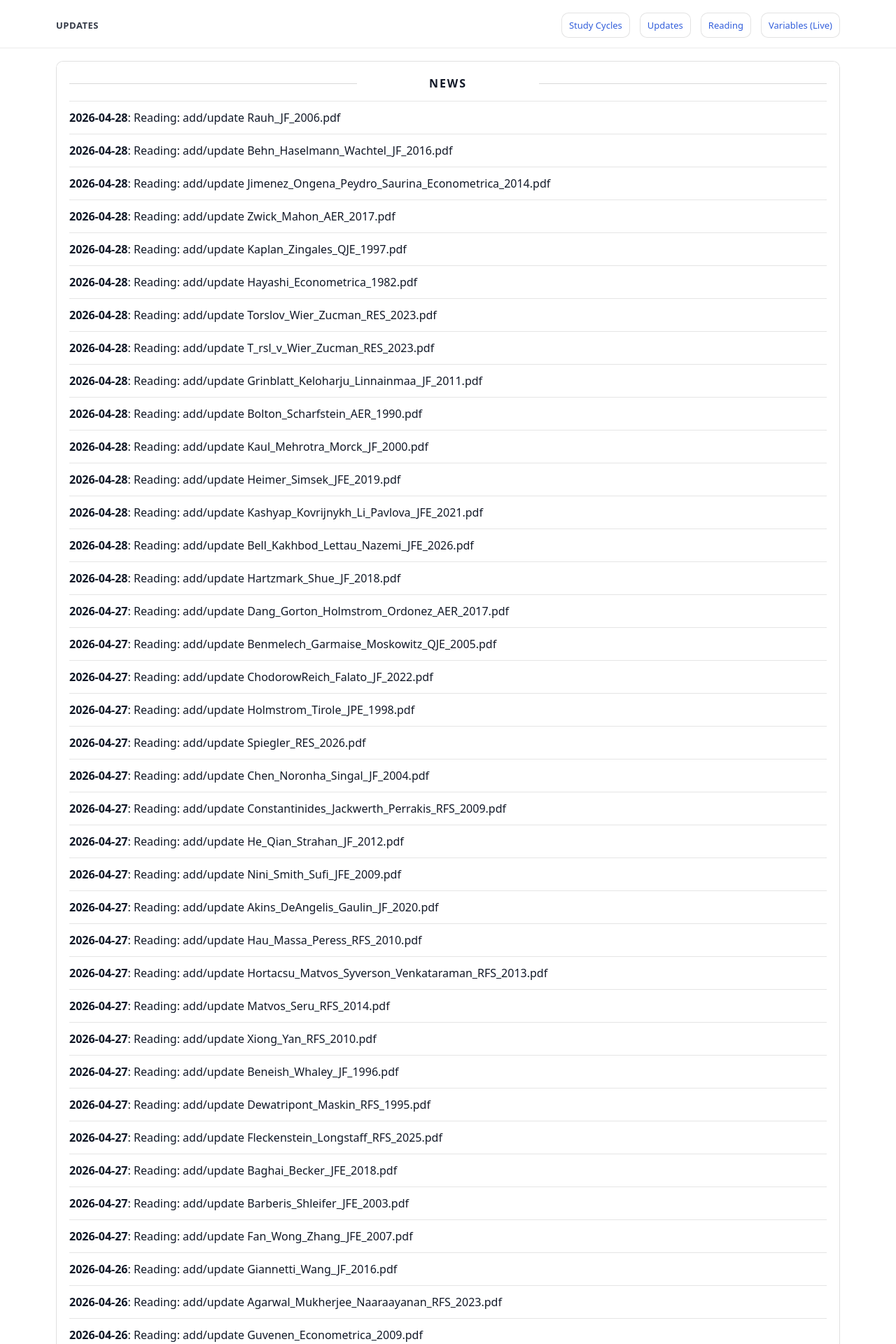
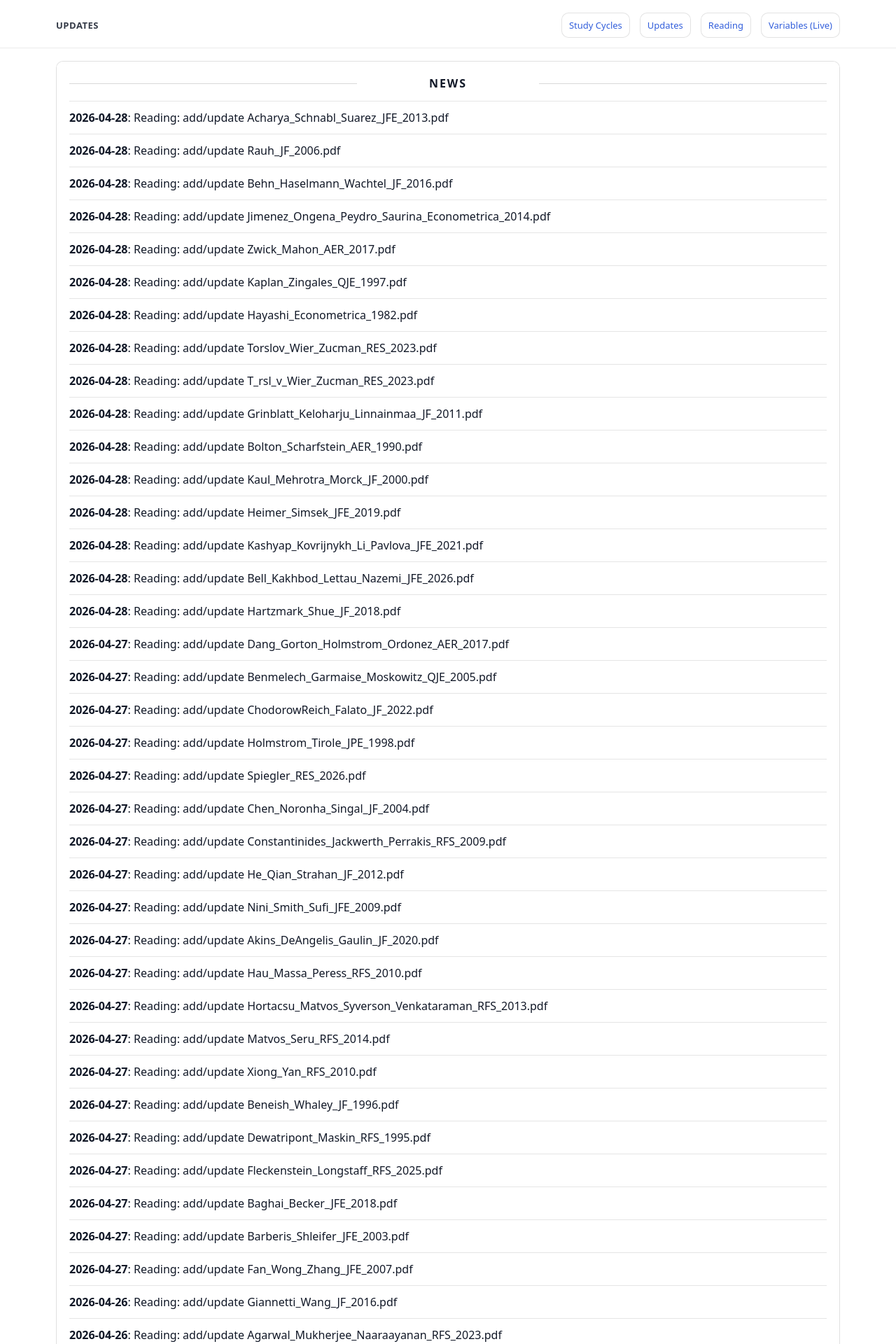
Before and after one commit to yaxinzn/study-archive, a Jekyll site: the page built from updates/index.md, in a window 1280 px wide. Shown: the top 1920 px of the page at 70% size. Built offline with Jekyll 4.4.1, drawn with Linux system fonts in a browser that asks for light colours; some of the changed text lies outside the part shown.

Commit message:
chore: update NEWS feed

```diff
--- a/_data/news.yml
+++ b/_data/news.yml
@@ -1,4 +1,7 @@
 # Auto-generated update history (sorted newest -> oldest). Do not edit manually.
+- ts: "1777368101"
+  date: "2026-04-28"
+  title: "Reading: add/update Acharya_Schnabl_Suarez_JFE_2013.pdf"
 - ts: "1777368043"
   date: "2026-04-28"
   title: "Reading: add/update Rauh_JF_2006.pdf"
```
